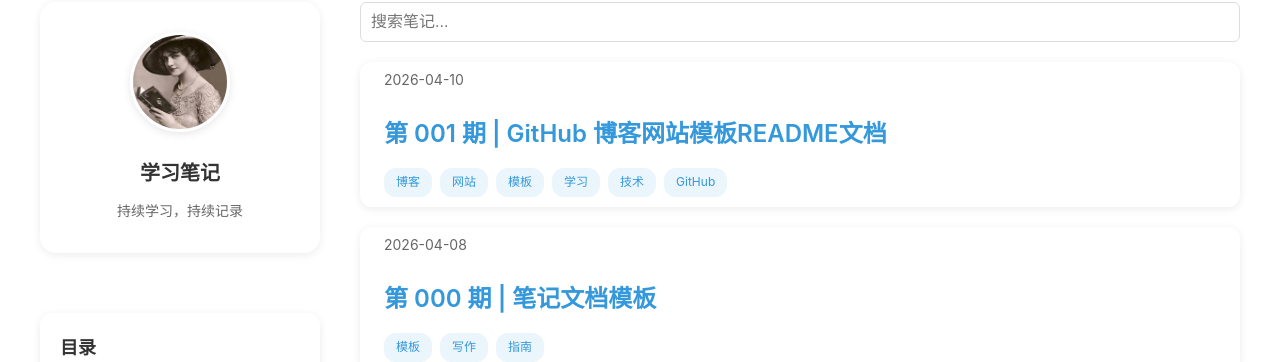
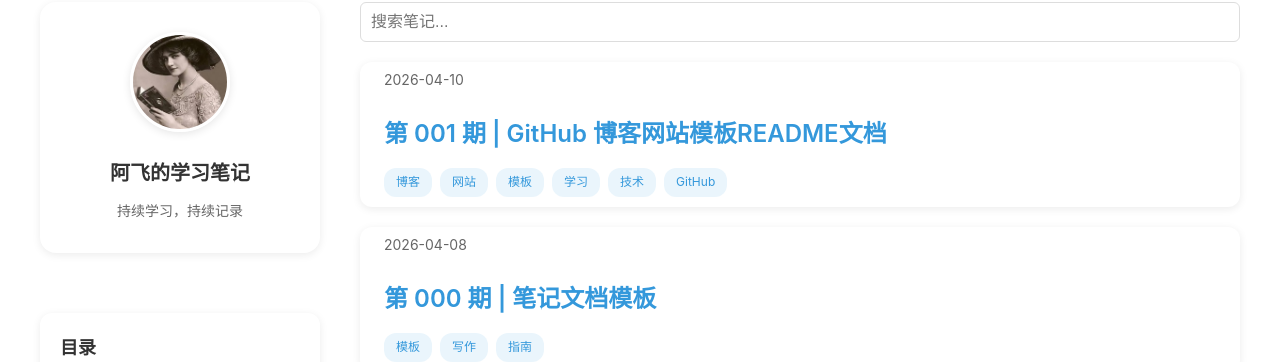
Before and after one commit to yihufree/yihufree.github.io, a Jekyll site: the page built from index.md, in a window 1280 px wide. Shown: the part 278-640 px from the top of the page. Built offline with Jekyll 4.4.1, drawn with Linux system fonts in a browser that asks for light colours; comment, search, counter and statistics services are not loaded.

Commit message:
Update index.md

```diff
--- a/index.md
+++ b/index.md
@@ -10,7 +10,7 @@ home: true
     <!-- 个人信息区域 -->
     <div class="home-header">
       <img src="/assets/images/avatar.jpg" alt="头像" class="avatar">
-      <h1>学习笔记</h1>
+      <h1>阿飞的学习笔记</h1>
       <p>持续学习，持续记录</p>
     </div>
 
```
